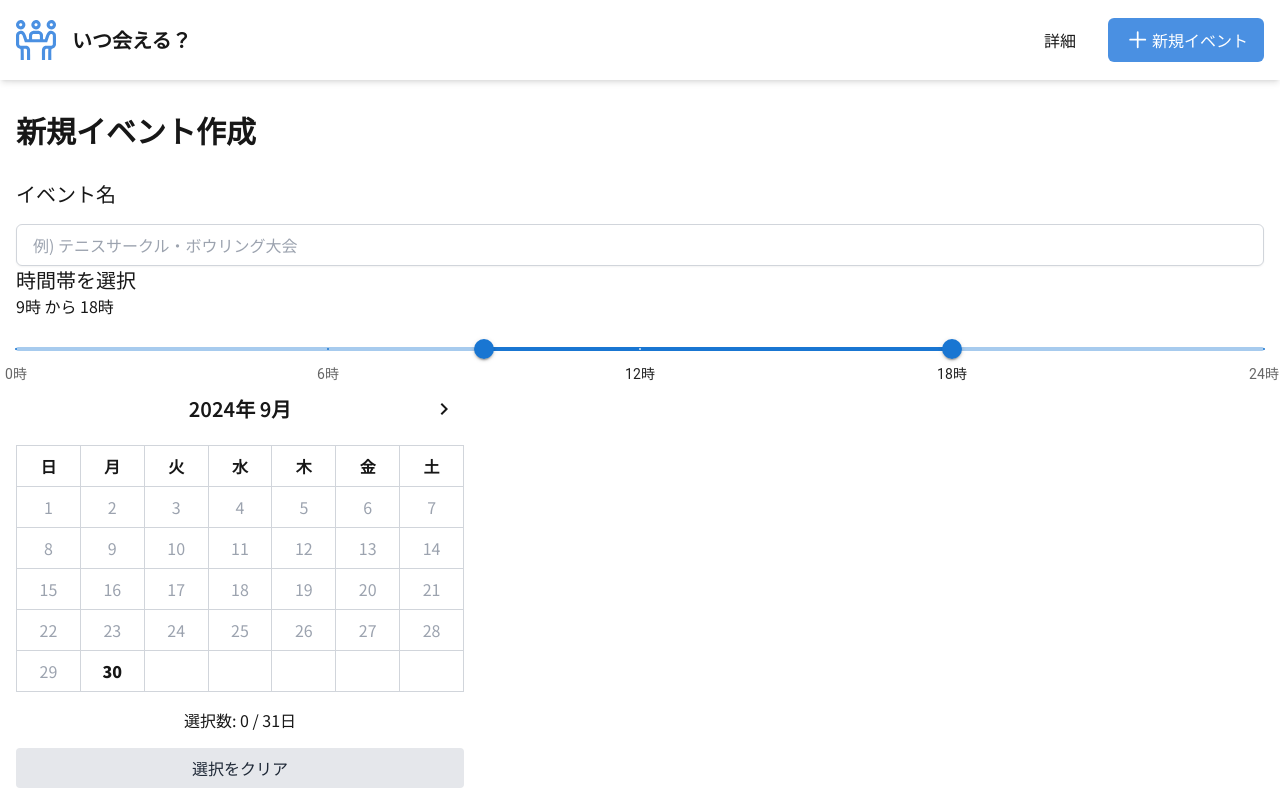
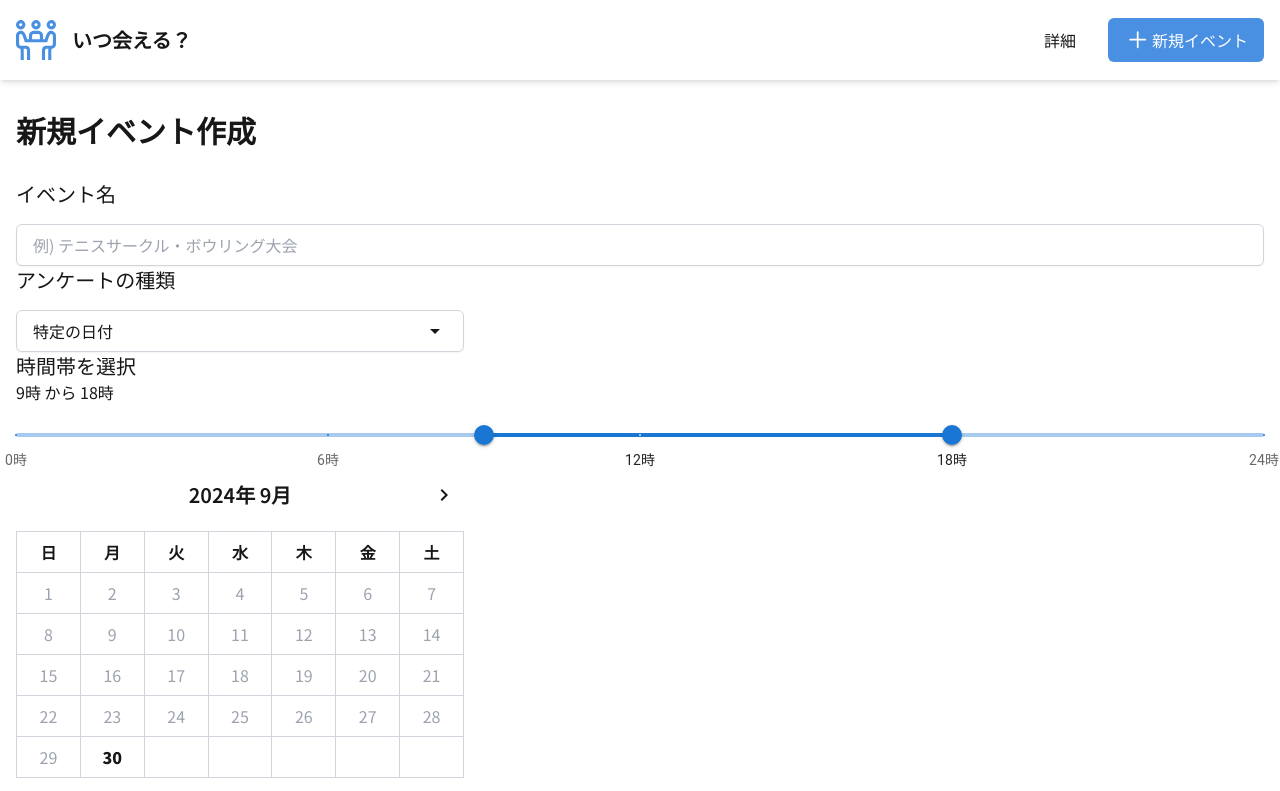
Before and after one commit to takumitoma/itsu-aiteru-scheduler, a Next.js app: page / in a window 1280 px wide. Shown: the top 791 px of the page. Built offline with nearby package versions, Linux system fonts and the light colour scheme.

Commit message:
feat: add SurveyTypeSelector component

```diff
--- a/src/components/CreateEventForm/CreateEventForm.tsx
+++ b/src/components/CreateEventForm/CreateEventForm.tsx
@@ -3,6 +3,7 @@
 import { useState } from 'react';
 import dayjs from 'dayjs';
 import EventTitleInput from './EventTitleInput';
+import SurveyTypeSelector from './SurveyTypeSelector';
 import TimeRangeSelector from './TimeRangeSelector';
 import Calendar from './Calendar';
 import PasswordInput from './PasswordInput';
@@ -10,6 +11,7 @@ import CreateEventButton from './CreateEventButton';
 
 const CreateEventForm: React.FC = () => {
   const [eventTitle, setEventTitle] = useState('');
+  const [surveyType, setSurveyType] = useState<'specific' | 'week'>('specific');
   const [timeRange, setTimeRange] = useState({ start: 9, end: 18 });
   const [selectedDates, setSelectedDates] = useState<dayjs.Dayjs[]>([]);
   const [password, setPassword] = useState('');
@@ -31,6 +33,7 @@ const CreateEventForm: React.FC = () => {
   return (
     <div>
       <EventTitleInput value={eventTitle} onChange={setEventTitle} />
+      <SurveyTypeSelector value={surveyType} onChange={setSurveyType} />
       <TimeRangeSelector value={timeRange} onChange={setTimeRange} />
       <Calendar selectedDates={selectedDates} setSelectedDates={setSelectedDates} />
       <PasswordInput value={password} onChange={setPassword} />
--- /dev/null
+++ b/src/components/CreateEventForm/SurveyTypeSelector.tsx
@@ -0,0 +1,87 @@
+import React, { useState, useRef, useEffect } from 'react';
+import { MdArrowDropDown } from 'react-icons/md';
+
+interface SurveyTypeSelectorProps {
+  value: 'specific' | 'week';
+  onChange: (value: 'specific' | 'week') => void;
+}
+
+const SurveyTypeSelector: React.FC<SurveyTypeSelectorProps> = ({ value, onChange }) => {
+  const [isOpen, setIsOpen] = useState(false);
+  const dropdownRef = useRef<HTMLDivElement>(null);
+
+  // close dropdown if it is open amd user clicks outside
+  useEffect(() => {
+    function handleClickOutside(event: MouseEvent) {
+      if (dropdownRef.current && !dropdownRef.current.contains(event.target as Node)) {
+        setIsOpen(false);
+      }
+    }
+
+    document.addEventListener('mousedown', handleClickOutside);
+    return () => {
+      document.removeEventListener('mousedown', handleClickOutside);
+    };
+  }, []);
+
+  const optionValToDisplay = {
+    specific: '特定の日付',
+    week: '曜日',
+  };
+
+  return (
+    <div>
+      <label className="text-xl font-medium">アンケートの種類</label>
+      <div className="relative mt-4 max-w-md" ref={dropdownRef}>
+        <button
+          onClick={() => setIsOpen(!isOpen)}
+          className="w-full px-4 py-2 rounded-md border border-gray-300 shadow-sm
+            flex justify-between items-center"
+          aria-hidden="true"
+        >
+          {optionValToDisplay[value]}
+          <MdArrowDropDown
+            size={24}
+            className={`transition-transform duration-300 ${isOpen ? 'rotate-180' : ''}`}
+          />
+        </button>
+        {isOpen && (
+          <div
+            className="absolute z-10 w-full mt-1 bg-background border border-gray-300
+              rounded-md shadow-sm"
+            aria-hidden="true"
+          >
+            <button
+              className="w-full px-4 py-2 text-left hover:bg-primaryHover focus:bg-primaryHover"
+              onClick={() => {
+                onChange('specific');
+                setIsOpen(false);
+              }}
+            >
+              特定の日付
+            </button>
+            <button
+              className="w-full px-4 py-2 text-left hover:bg-primaryHover focus:bg-primaryHover"
+              onClick={() => {
+                onChange('week');
+                setIsOpen(false);
+              }}
+            >
+              曜日
+            </button>
+          </div>
+        )}
+        <select
+          value={value}
+          onChange={(e) => onChange(e.target.value as 'specific' | 'week')}
+          className="sr-only"
+        >
+          <option value="specific">特定の日付</option>
+          <option value="week">曜日</option>
+        </select>
+      </div>
+    </div>
+  );
+};
+
+export default SurveyTypeSelector;
```
